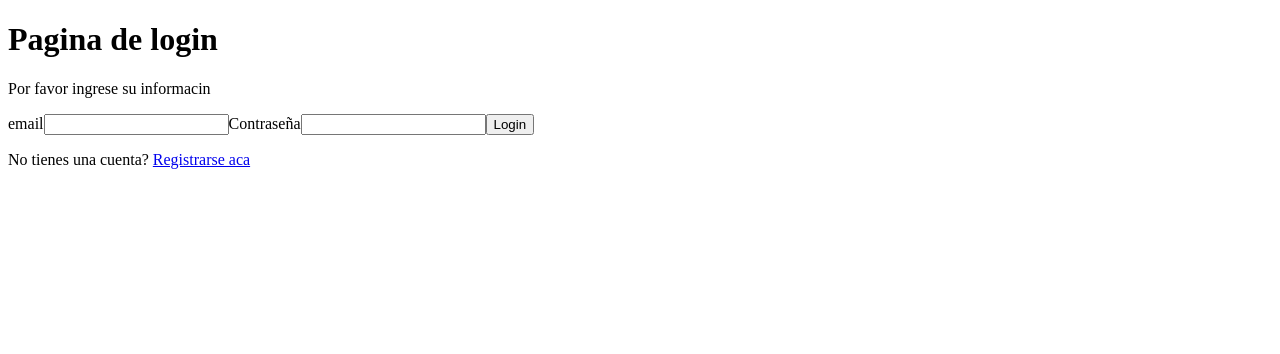
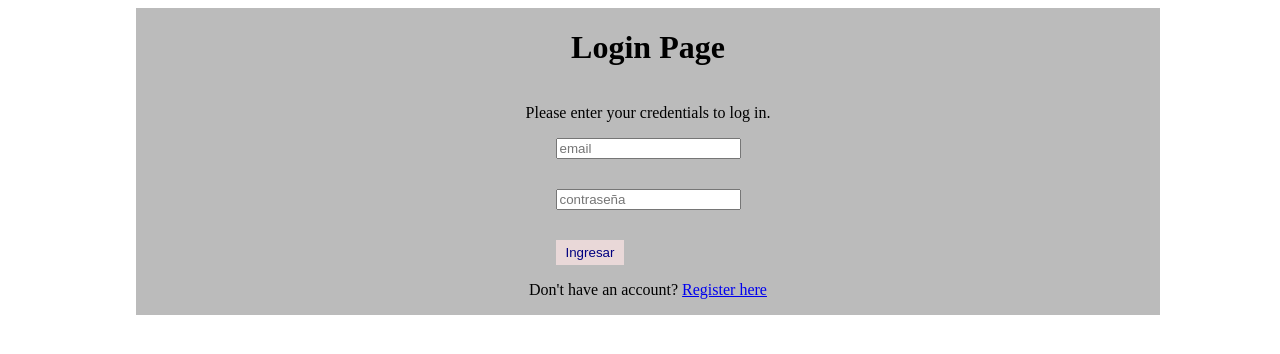
Before and after one commit to PancoBits/UNET-UNIDO, a React (Vite) app in the folder frontend/: page / in a window 1280 px wide. Shown: the top 354 px of the page. Built offline with nearby package versions, Linux system fonts and the light colour scheme.

Commit message:
last commit

```diff
--- a/frontend/src/components/Login/Login.jsx
+++ b/frontend/src/components/Login/Login.jsx
@@ -1,11 +1,12 @@
 import React from 'react'
-import './login.css'
+
 import { useState } from 'react'
-import { Link, useNavigate } from 'react-router-dom'
+import { Link } from 'react-router-dom'
+
+import "./login.css"
 export default function Login({setAuth,setUser}) {
     const [username, setUsername] = useState()
     const [password, setPassword] = useState()
-      const navigate = useNavigate();
  const Login = (e) => {
   e.preventDefault();
 
@@ -32,7 +33,7 @@ export default function Login({setAuth,setUser}) {
     .then((result) => {
        setAuth(true); // ✅ Marca como logueado
       setUser(result.user); // 🧑‍💻 Guarda info del usuario
-      navigate("/home") // 🔄 Redirige
+       window.location.href = '/home'; // 🔄 Redirige
       console.log('Success:', result);
     })
     .catch((error) => {
@@ -41,18 +42,19 @@ export default function Login({setAuth,setUser}) {
     });
 };
   return (
-    <div>
-
-        <h1>Pagina de login</h1>
-        <p>Por favor ingrese su informacin</p>
+     <div className='allApp'>
+    <div className="container-login">
+        <h1>Login Page</h1>
+        <p>Please enter your credentials to log in.</p>
     <form>
-        <label>email</label>
-        <input onChange={(e)=>setUsername(e.target.value)} type="email" name="username" />
-        <label>Contraseña</label>
-        <input onChange={(e)=>setPassword(e.target.value)}  type="password" name="password" />
-        <button type="submit"onClick={Login}>Login</button>
+        <label className='label-hidden'>email</label>
+        <input className='input-login' onChange={(e)=>setUsername(e.target.value)} type="email" name="username" placeholder='email'/>
+        <label className='label-hidden'>password</label>
+        <input className='input-login' onChange={(e)=>setPassword(e.target.value)}  type="password" name="password" placeholder='contraseña'/>
+        <button className="button-login" type="submit"onClick={Login}>Ingresar</button>
     </form>
-        <p>No tienes una cuenta? <Link to="/register">Registrarse aca</Link></p>
+        <p>Don't have an account? <Link to="/register">Register here</Link></p>
     </div>
+  </div>
   )
 }
```
